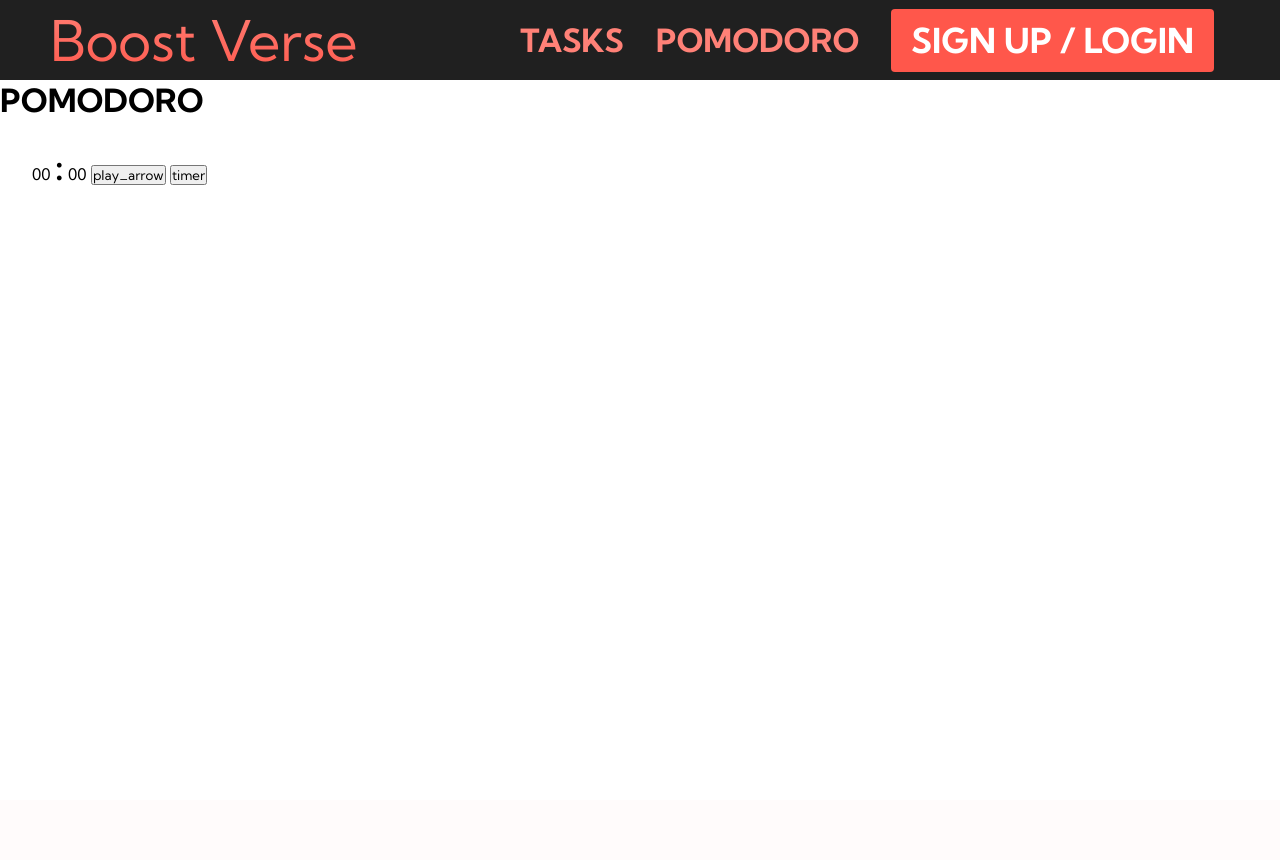
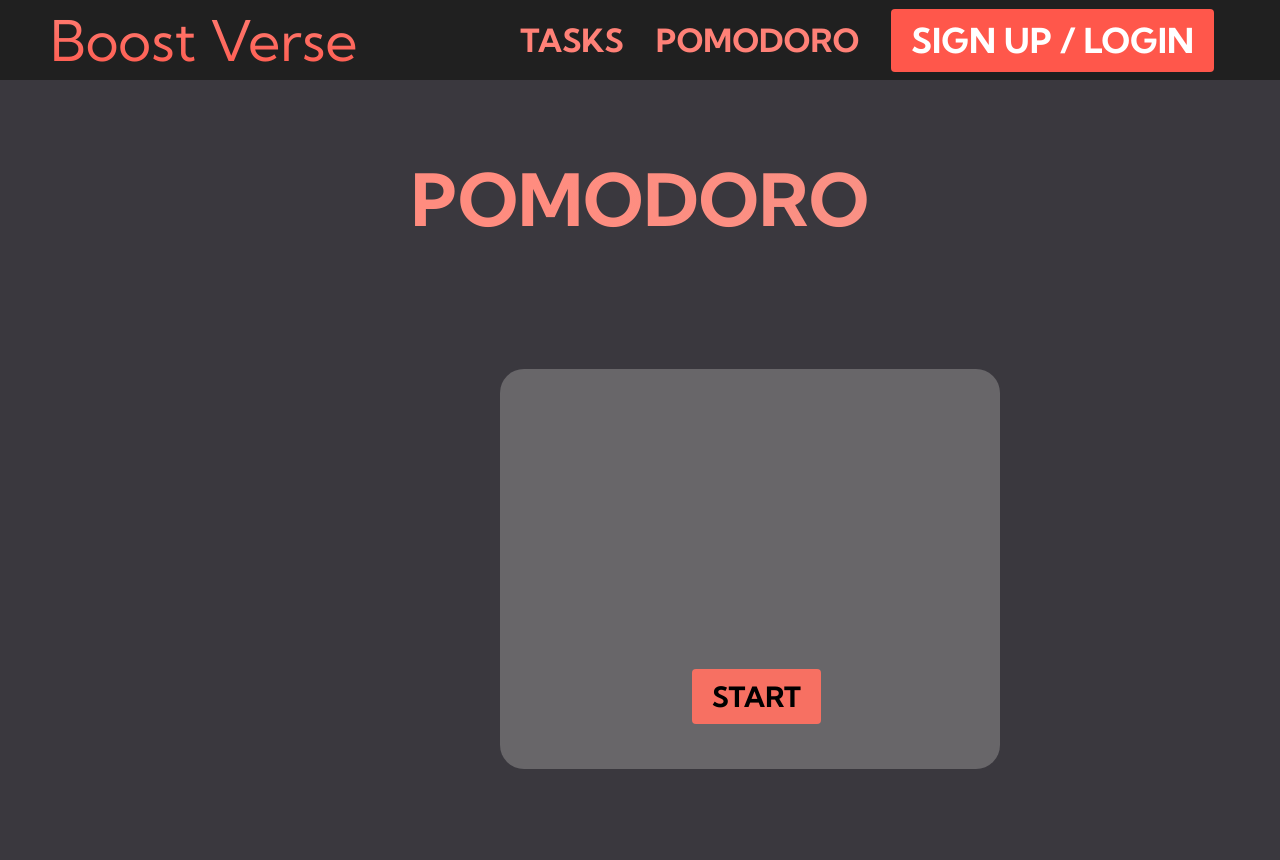
Before and after one commit to uprm-inso-4101-2021-2022-s2/semester-project-team-7-leetcode-dropouts, a Django app: page /pomodoro/ in a window 1280 px wide. Before the commit the page ends 185 px from the top, so only its background shows below. Run offline with Django 4.2, Linux system fonts and the light colour scheme; some libraries are stand-ins or nearby versions.

Commit message:
merged html files to backend

```diff
--- a/cal/templates/pomodoro.html
+++ b/cal/templates/pomodoro.html
@@ -1,4 +1,5 @@
 {% load static %}
+
 <!DOCTYPE html>
 <html>
 
@@ -6,11 +7,12 @@
     <meta charset ="utf-8">
     <meta name = "viewport" content="width=device-width">
     <title>Productivity Boost</title>
-    <link rel="stylesheet" href="/static/cal/style.css" type="text/css">
+    <link rel="stylesheet" href="{% static 'cal/style.css' %}" type="text/css">
     <link rel="preconnect" href="https://fonts.googleapis.com">
     <link rel="preconnect" href="https://fonts.gstatic.com" crossorigin>
     <link href="https://fonts.googleapis.com/css2?family=Kumbh+Sans:wght@400;700&display=swap" rel="stylesheet">
     <link href="https://fonts.googleapis.com/icon?family=Material+Icons" rel="stylesheet">
+    <link rel="stylesheet" href="https://lineicons.com/icons/">
 
 </head>
 
@@ -31,29 +33,19 @@
                     <a href="/pomodoro" class="navbar__links">POMODORO</a>
                 </li>
                 <li class="navbar__btn">
-                    <a href="/" class="button">SIGN UP / LOGIN</a>
+                    <a href="/signin" class="button">SIGN UP / LOGIN</a>
                 </li>
             </ul>
         </div>
     </nav>
 
-    <div class ="pomodoro__container">
+    <div class ="pomodoro">
         <h1>POMODORO</h1>
-        <div class="timer">
-            <span class="timer_part timer_part-minutes">00</span>
-            <span class="timer__part">:</span>
-            <span class="timer_part timer_part-seconds">00</span>
-            <button class="timer_btn timerbtn--control timer_btn--start">
-                <span class="material-icons-round">play_arrow</span>
-            </button>
-            <button class="timer_btn timer_btn--reset">
-                <span class="material-icons-round">timer</span>
-            </button>
+        <div class="pomodoro__box">
+            <buttton class="pomodoro__btn">START</buttton>
         </div>
-
-        <!-- <a href="pomodoro.html" class="pomodoro__btn">START</a> -->
     </div>
 
-    <script src="/static/cal/app.js "></script>
+    <script src="{% static 'cal/app.js' %}"></script>
 </body>
 </html>
--- a/static/cal/app.js
+++ b/static/cal/app.js
@@ -1,7 +1,35 @@
 const menu = document.querySelector('#mobile-menu');
 const menuLinks = document.querySelector('.navbar__menu');
+
+const countdown = document.querySelector(".countdown");
+const date = new Date(25,00);
+
+console.log(date);
+
+countdown.innerHTML = '<div>${minutes}</div> <div>${seconds}</div>';
 
 menu.addEventListener('click', function(){
   menu.classList.toggle('is-active');
   menuLinks.classList.toggle('active');
 });
+
+const AddTaskBtn = document.querySelector(".task__btn");
+
+AddTaskBtn.addEventListener("click", myFunction());
+
+
+function myFunction() {
+  let input = prompt("Please Enter Task", "");
+  if(input != null){
+    document.getElementById("InputAdded").innerHTML = input;
+    let Date= prompt("Enter Due Date: ");
+    if(Date !=null ){
+      document.getElementById("Date").innerHTML = Date;
+      let rating = prompt("Importance Rating: ");
+      if(rating != null){
+        document.getElementById("Rating").innerHTML = rating;
+      }
+    }
+
+  }
+}
--- a/static/cal/style.css
+++ b/static/cal/style.css
@@ -467,78 +467,87 @@
     }
 }
 
-/* STYLE OF EDUCATION SECTION */
-
-/* .info__container{
-    max-width: 1100px;
-    margin: 0 auto;
-    padding: 0 3rem;
-    margin-top: center;
-    text-align: center;
+.pomodoro{
+    display: inline-block;
+    background-color: #3a383e;
+    height: 780px;
+    width: 100%;
 }
 
-.info__container h1{
-    color: #141414;
-    font-size: 5rem;
-    font-weight: 700;
-    letter-spacing: 6.5px;
-    margin-bottom: 1rem;
+.pomodoro h1{
+    background-color: #ff8177;
+    background-image: linear-gradient(
+        to right,
+        #ff8c7f 41%,
+        #f99185 72%,
+        #cf556c 88%,
+        #b12a5b 100%
+    );
+    background-size: 100%;
+    font-size: 4.5rem;
+    text-align: center;
+    margin: 75px auto;
+    -webkit-background-clip: text;
+    -moz-background-clip: text;
+    -webkit-text-fill-color: transparent;
+    -moz-text-fill-color: transparent;
+
+}
+.pomodoro__box {
+    display: flex;
+    position: relative;
+    width: 500px;
+    height: 400px;
+    /* #ff8c7f */
+    background: rgba(173, 171, 171, 0.4);
+    float: left;
+    top: 50px;
+    left: 500px;
+
+    box-sizing: border-box;
+    overflow: hidden;
+    border-radius: 1.5rem;
 }
 
-.info__container h2{
-    color:#141414;
-    font-size: 4rem;
-    font-weight: 400;
+.pomodoro__btn{
+    color: black;
+    padding: 10px 20px;
+    border: none;
+    outline: none;
+    border-radius: 4px;
+    background: #f77062;
+    position: absolute;
+    top: 300px;
+    left: 12rem;
+    font-size: 1.75rem;
+    font-weight: 700;
+    cursor: pointer;
 }
 
-.image{
-    margin-top: 5rem;
-    margin-bottom: 3rem;
+.pomodoro__btn:hover{
+    background-color: #4837ff;
+    transform: scale(1.075);
+    transition:  0.2s ease-in;
+    cursor: pointer;
 }
 
-.info__container p{
-    font-size: 2rem;
-    color: #141414;
-    line-height: 5rem;
-    margin-bottom: 5rem;
+.task__btn{
+    color: black;
+    padding: 10px 20px;
+    border: none;
+    outline: none;
+    border-radius: 4px;
+    background: #f77062;
+    position: absolute;
+    top: 400px;
+    left: 15rem;
     font-size: 1.75rem;
-}
-.info__btn {
-    display: inline-block;
-    padding: 2.7rem 7.5rem;
-    background: #ff8177;
-    font-size:  2rem;
-    text-decoration: none;
-    color: #141414;
-    border-radius: 10px;
-    transition: background 0.5s;
-}
-
-.info__btn:hover{
-    background: #4837ff;
-} */
-
-
-.timer{
-    font-family: sans-serif;
-    display: inline-block;
-    padding: 24px 32px;
-    border-radius: 30px;
-    background: #fff;
-}
-
-.timer__part{
-    font-size: 36px;
-    font-weight: bold;
-}
-
-.timer__btn{
-    width: 50px;
-    height: 50px;
-    margin-left: 16px;
-    border-radius: 50%;
-    border: none;
-    color: white;
-    background: #8208e6;
+    font-weight: 700;
     cursor: pointer;
 }
+.task__btn:hover{
+    background-color: #4837ff;
+    transform: scale(1.075);
+    transition:  0.2s ease-in;
+    cursor: pointer;
+}
```
Also changed, not shown: cal/templates/index.html (+6 -6 lines), cal/templates/task.html (+76 -3 lines).
